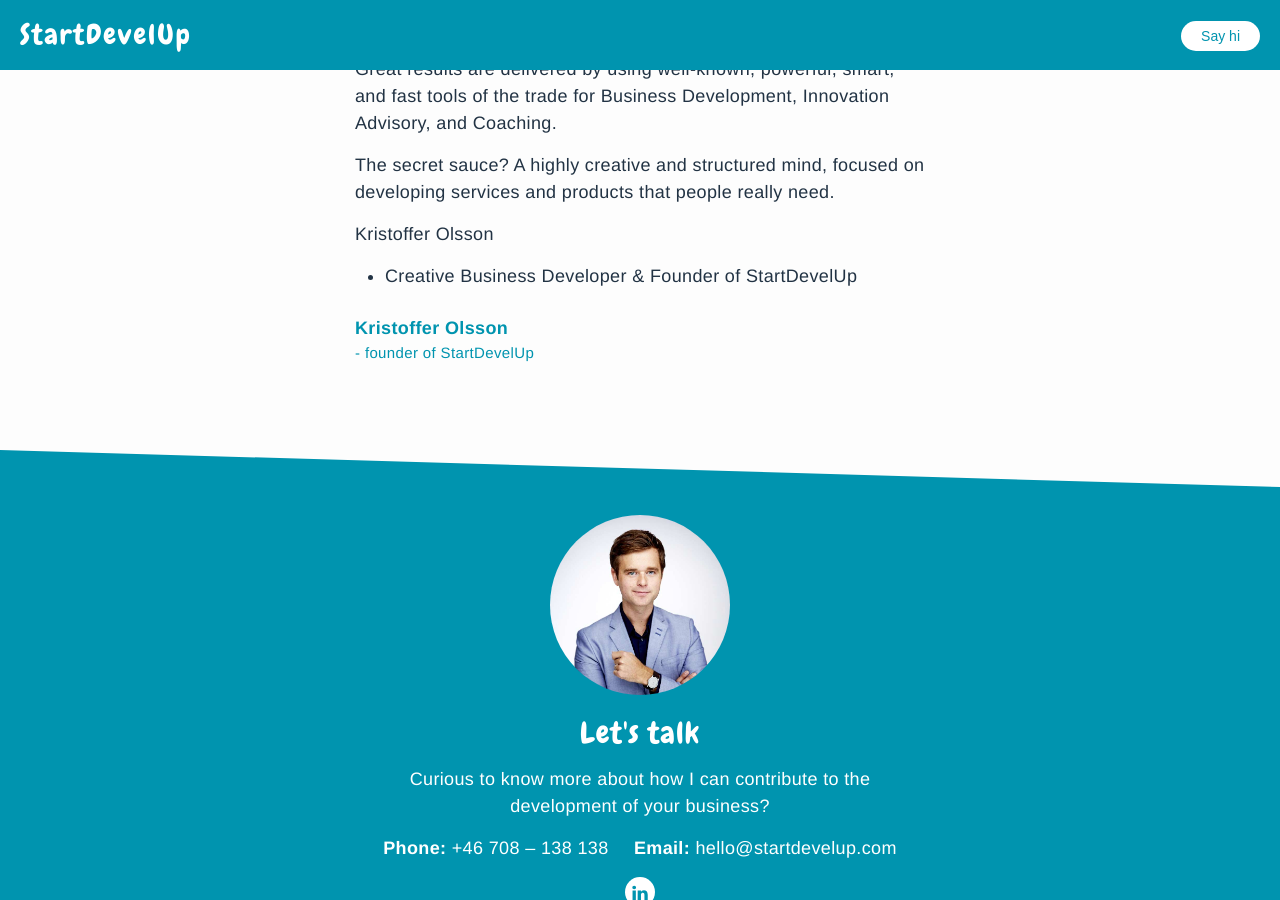
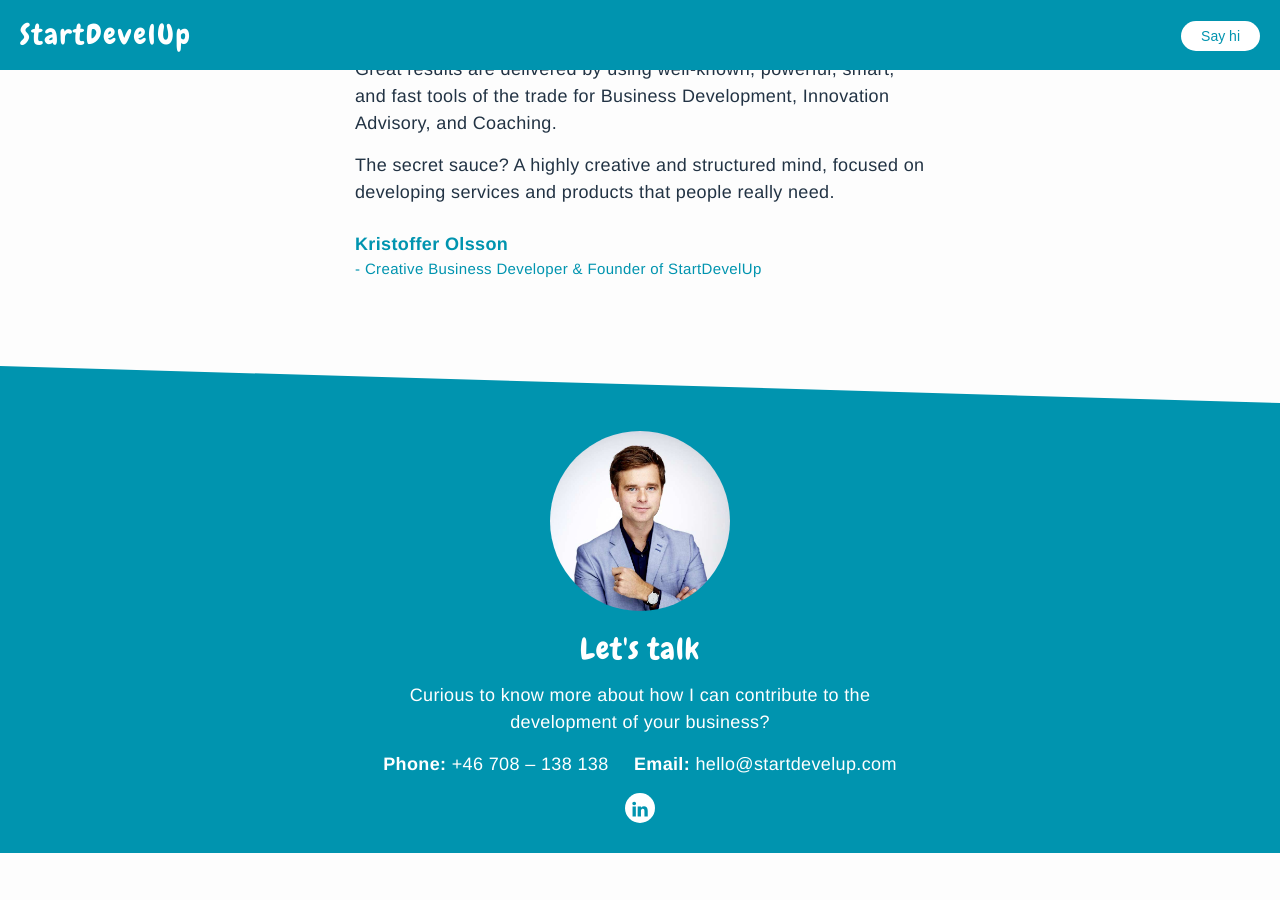
Before and after one commit to thomaswaern/krol, a Jekyll site: the page built from about.md, in a window 1280 px wide and 900 px high, scrolled down 577 px. Built offline with Jekyll 4.4.1, drawn with Linux system fonts in a browser that asks for light colours; after the commit the page ends 1430 px from its top, so only the background shows below that.

Commit message:
First instance of name deleted and title extended

```diff
--- a/about.md
+++ b/about.md
@@ -8,10 +8,7 @@ Great results are delivered by using well-known, powerful, smart, and fast tools
 
 The secret sauce? A highly creative and structured mind, focused on developing services and products that people really need.
 
-Kristoffer Olsson
-- Creative Business Developer & Founder of StartDevelUp
-
 <div class="me">
 <h4 class="name">Kristoffer Olsson</h4>
-<h4>- founder of StartDevelUp</h4>
+<h4>- Creative Business Developer & Founder of StartDevelUp</h4>
 </div>
```
